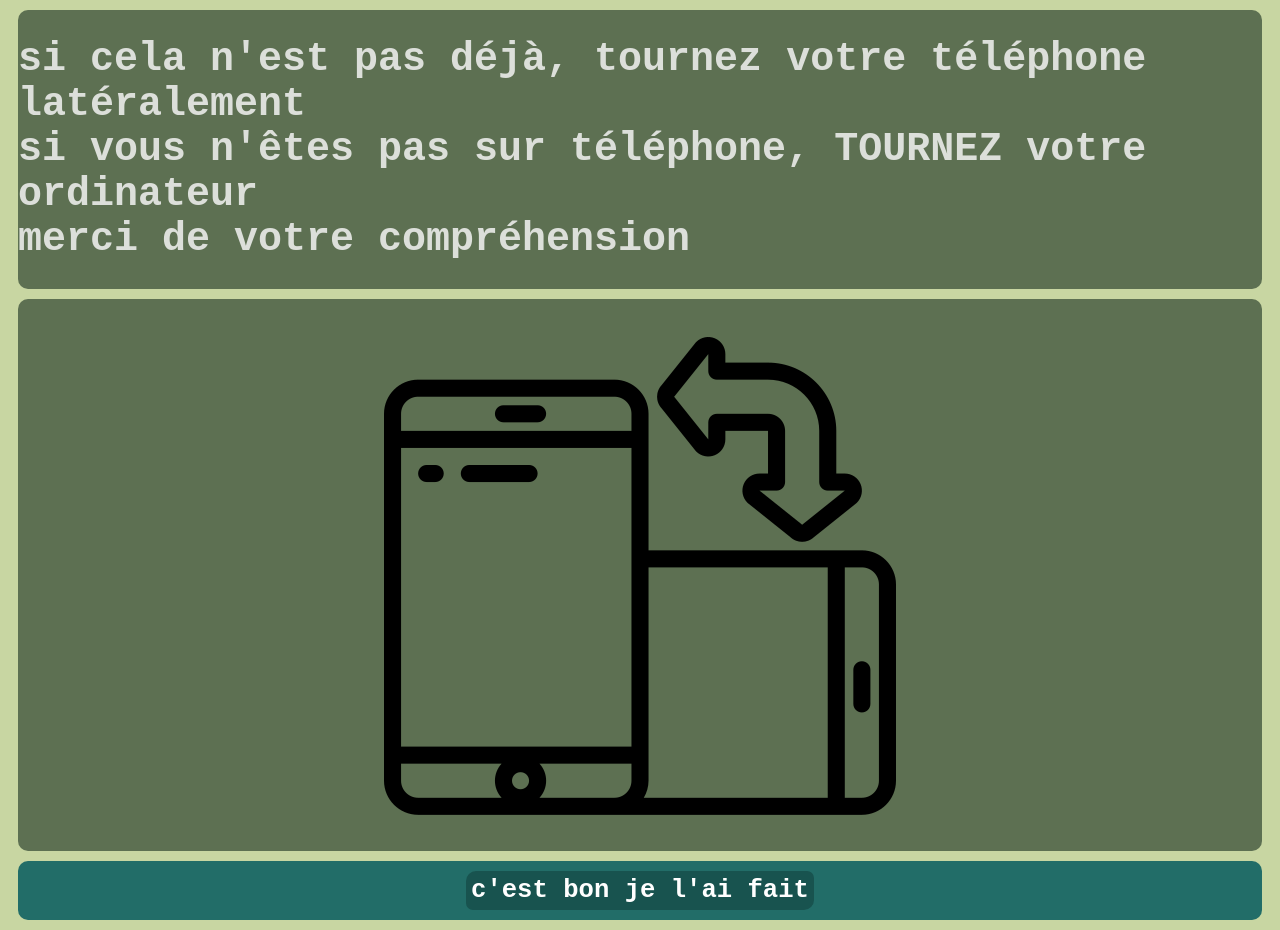
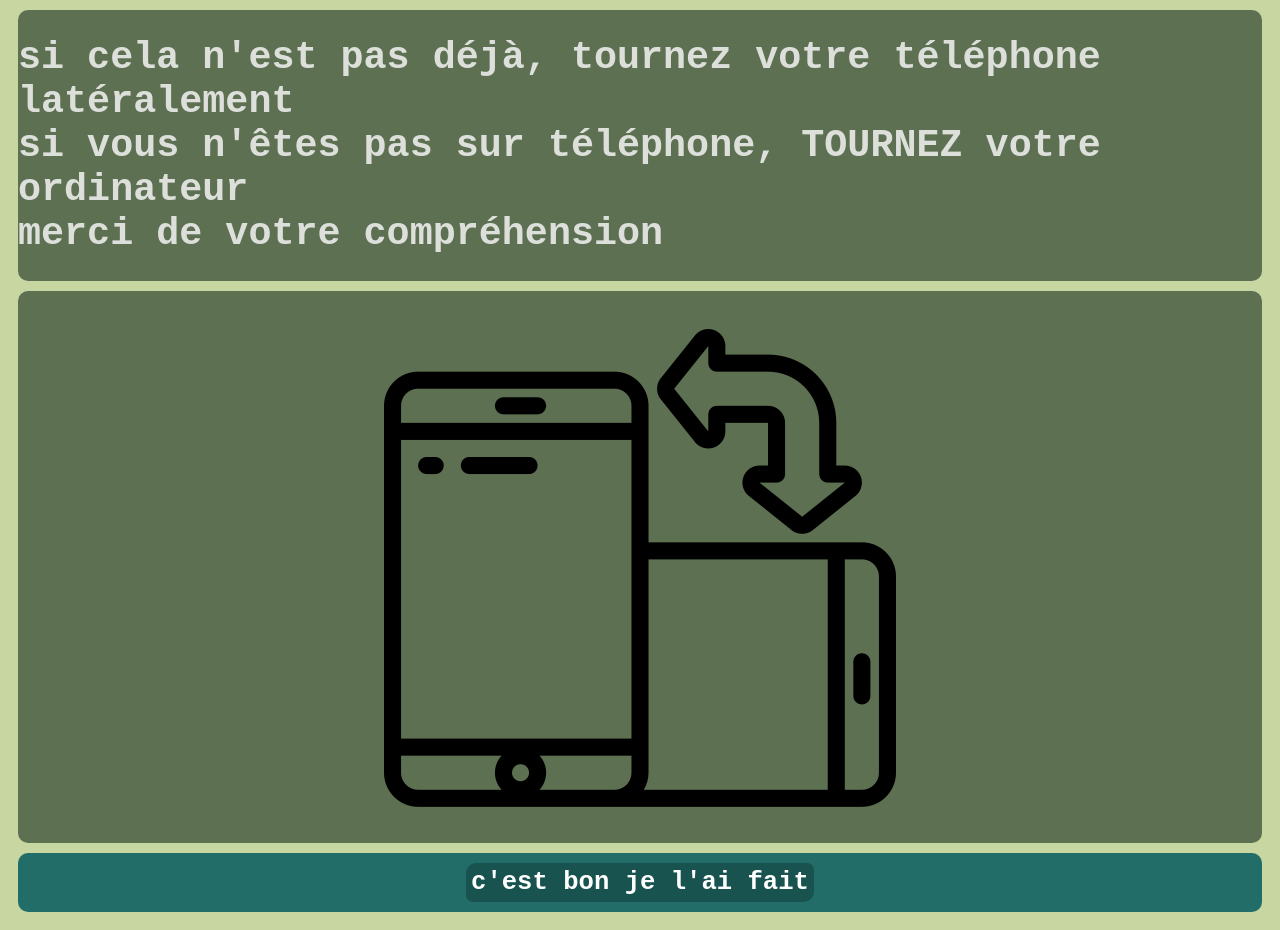
Before and after one commit to KopeHebergeur/kopehebergeur.github.io, a plain HTML site: page index.html in a window 1280 px wide. Drawn offline with Linux system fonts and the light colour scheme.

Commit message:
Update styles_RP.css

```diff
--- a/css/styles_RP.css
+++ b/css/styles_RP.css
@@ -26,6 +26,7 @@ body {
   border-radius: 10px;
   margin: 10px;
   font-size: 20px;
+  font-size: clamp(10px, 1.5vw, 30px);
 }
 .img {
   padding: 10px;
```
